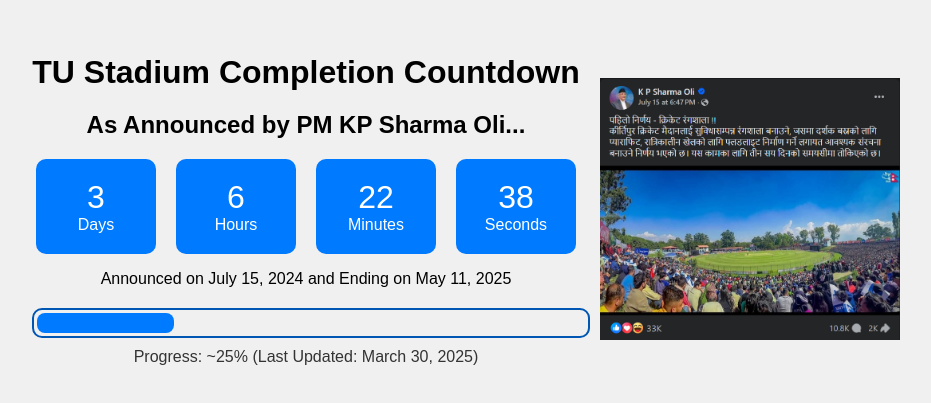
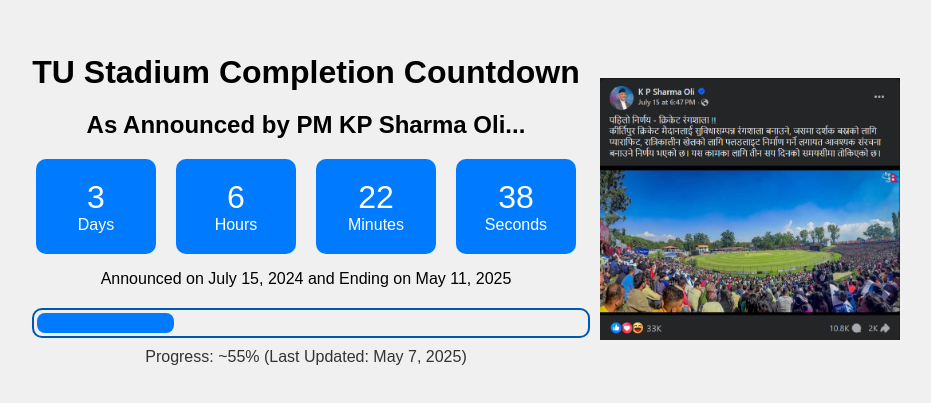
Before and after one commit to himalpoudel64/himalpoudel64.github.io, a plain HTML site: page tu-countdown/index.html in a window 1280 px wide. Shown: the part 201-604 px from the top of the page, without its empty margins (174-1105 px from the left). Drawn offline with Linux system fonts and the light colour scheme.

Commit message:
Update index.html

```diff
--- a/tu-countdown/index.html
+++ b/tu-countdown/index.html
@@ -22,7 +22,7 @@
             <div id="progress-container">
                 <div id="progress-bar"></div>
             </div>
-            <div id="progress-text">Progress: ~25% (Last Updated: March 30, 2025)</div>
+            <div id="progress-text">Progress: ~55% (Last Updated: May 7, 2025)</div>
         </div>
         <img src="kp-oli-tu-stadium.png" alt="Stadium Image" id="stadium-image">
     </div>
```
